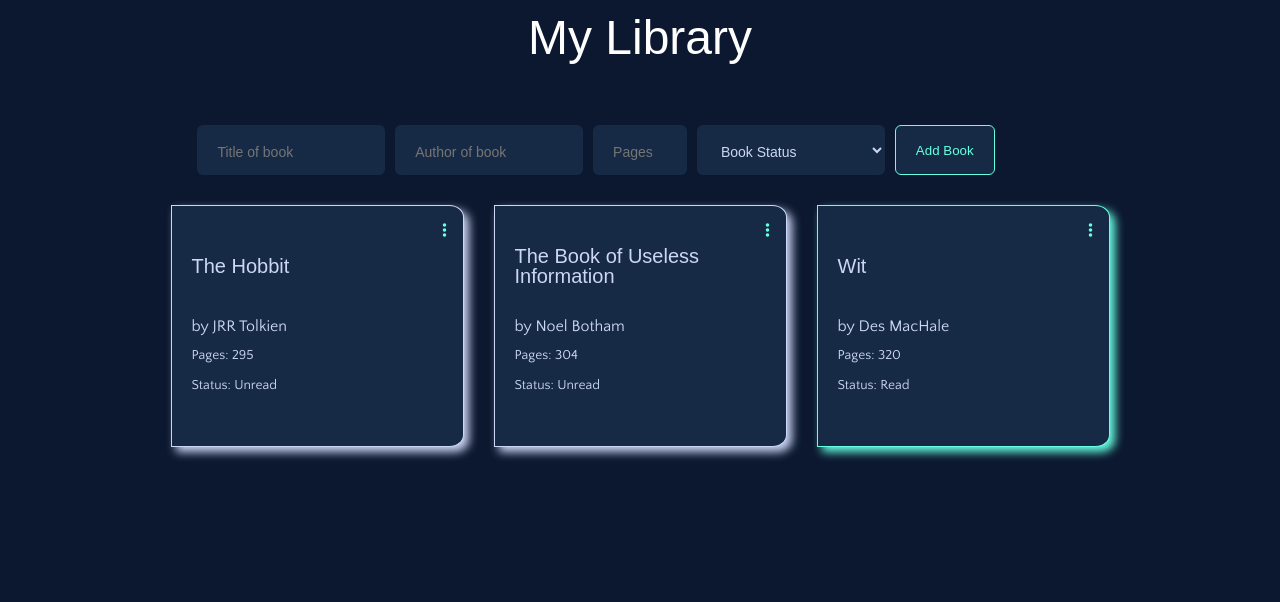
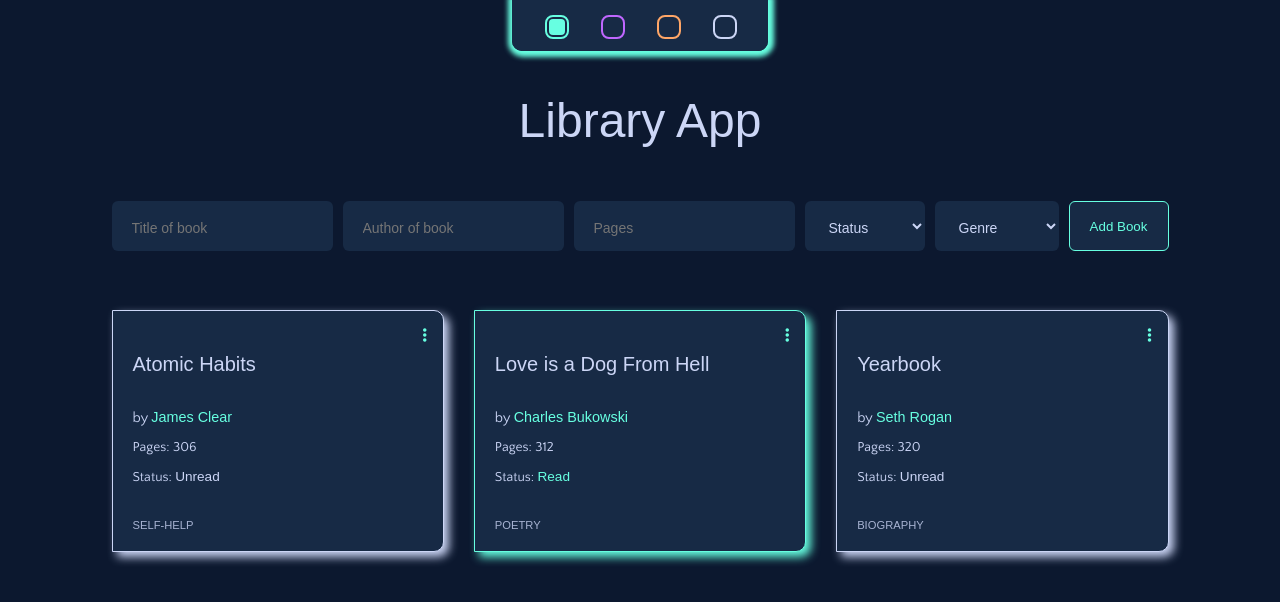
Before and after one commit to dizenver/library-js, a plain HTML site: page index.html in a window 1280 px wide. Drawn offline with Linux system fonts and the light colour scheme; a web font is replaced by a local one.

Commit message:
Added theme options, Genre for book and color highlights for author and Status

```diff
--- a/index.html
+++ b/index.html
@@ -19,10 +19,45 @@
 	</head>
 	<body>
 		<div class="container">
+			<div class="theme">
+				<form action="" class="color-picker">
+					<fieldset>
+						<legend class="visually-hidden">Pick a Color Scheme</legend>
+						<label for="darkblue-theme" class="visually-hidden">Dark</label>
+						<input
+							type="radio"
+							name="theme"
+							id="darkblue-theme"
+							class="darkblue-theme"
+							checked
+						/>
+						<label for="darkpurple-theme" class="visually-hidden">Purple</label>
+						<input
+							type="radio"
+							name="theme"
+							id="darkpurple-theme"
+							class="darkpurple-theme"
+						/>
+						<label for="darkorange-theme" class="visually-hidden">Purple</label>
+						<input
+							type="radio"
+							name="theme"
+							id="darkorange-theme"
+							class="darkorange-theme"
+						/>
+						<label for="light-theme" class="visually-hidden">Light</label>
+						<input
+							type="radio"
+							name="theme"
+							id="light-theme"
+							class="light-theme"
+						/>
+					</fieldset>
+				</form>
+			</div>
 			<div class="header">
-				<h1>My Library</h1>
+				<h1>Library App</h1>
 			</div>
-			<div class="sort"></div>
 			<form action="" id="add-book-form">
 				<input
 					type="text"
@@ -43,9 +78,18 @@
 					placeholder="Pages"
 				/>
 				<select id="form-read" name="form-read">
-					<option value="" selected hidden>Book Status</option>
+					<option value="" selected hidden>Status</option>
 					<option value="read">Not Read</option>
 					<option value="unread">Read</option>
+				</select>
+				<select id="form-tag" name="form-tag">
+					<option value="" selected hidden>Genre</option>
+					<option value="romance">Romance</option>
+					<option value="mystery">Mystery</option>
+					<option value="fantasy">Fantasy</option>
+					<option value="thriller">Thriller</option>
+					<option value="self-help">Self-help</option>
+					<option value="biography">Biography</option>
 				</select>
 				<button id="addBook" onclick="submitNewBook()">Add Book</button>
 				<script>
--- a/script.js
+++ b/script.js
@@ -1,23 +1,31 @@
 let library = [];
 
-function book(title, author, pages, read) {
+function book(title, author, pages, read, tags) {
 	(this.title = title),
 		(this.author = author),
 		(this.pages = Number(pages)),
 		(this.read = read);
+	this.tags = tags;
 }
 
-const hobbit = new book('The Hobbit', 'JRR Tolkien', 295, 'Unread');
-const useless = new book(
-	'The Book of Useless Information',
-	'Noel Botham',
-	304,
-	'Unread'
+const habits = new book(
+	'Atomic Habits',
+	'James Clear',
+	306,
+	'Unread',
+	'Self-help'
 );
-const wit = new book('Wit', 'Des MacHale', 320, 'Read');
-addBookToLibrary(hobbit);
-addBookToLibrary(useless);
-addBookToLibrary(wit);
+const loveIsaDog = new book(
+	'Love is a Dog From Hell',
+	'Charles Bukowski',
+	312,
+	'Read',
+	'Poetry'
+);
+const yearbook = new book('Yearbook', 'Seth Rogan', 320, 'Unread', 'Biography');
+addBookToLibrary(habits);
+addBookToLibrary(loveIsaDog);
+addBookToLibrary(yearbook);
 
 function loadLibrary() {
 	const myLibrary = document.getElementById('my-library');
@@ -41,7 +49,7 @@ function loadLibrary() {
 		const bookAuthor = document.createElement('div');
 		bookAuthor.classList.add('book-author');
 		bookAuthor.setAttribute('id', 'book-author');
-		bookAuthor.textContent = 'by ' + library[key].author;
+		bookAuthor.innerHTML = `by <span class="accent-span">${library[key].author}</span>`;
 		bookCard.appendChild(bookAuthor);
 
 		const bookPages = document.createElement('div');
@@ -53,8 +61,13 @@ function loadLibrary() {
 		const bookRead = document.createElement('div');
 		bookRead.classList.add('read-status');
 		bookRead.setAttribute('id', 'read-status');
-		bookRead.textContent = 'Status: ' + library[key].read;
 		bookCard.appendChild(bookRead);
+
+		const bookTags = document.createElement('div');
+		bookTags.classList.add('book-tags');
+		bookTags.setAttribute('id', 'book-tags');
+		bookTags.textContent = `${library[key].tags}`;
+		bookCard.appendChild(bookTags);
 
 		const menuIcon = document.createElement('div');
 		menuIcon.setAttribute('id', 'card-menu-icon');
@@ -81,17 +94,19 @@ function loadLibrary() {
 		removeBook.setAttribute('onclick', `removeBook(${bookCount})`);
 		cardMenu.appendChild(removeBook);
 
-		// Set Class of Card Based on Read Status
+		// Set Class of Card and Read Status Word Based on Read Status
 		if (library[key].read === 'Unread') {
 			bookCard.setAttribute('class', `book-unread`);
 			toggleReadStatus.setAttribute('class', 'fa-regular fa-eye');
 			toggleReadStatus.innerHTML =
 				'<span class="card-menu-titles">Mark as Read</span> ';
+			bookRead.innerHTML = 'Status: <span class="invert-span">Unread</span>';
 		} else {
 			bookCard.setAttribute('class', `book-read`);
 			toggleReadStatus.setAttribute('class', 'fa-regular fa-eye-slash');
 			toggleReadStatus.innerHTML =
 				'<span class="card-menu-titles">Mark as Unread</span> ';
+			bookRead.innerHTML = 'Status: <span class="accent-span">Read</span>';
 		}
 
 		bookCount++;
@@ -103,18 +118,30 @@ function submitNewBook() {
 	const newBookAuthor = document.getElementById('form-author').value;
 	const newBookPages = document.getElementById('form-pages').value;
 	const newBookRead = document.getElementById('form-read').value;
+	const newBookTag = document.getElementById('form-tag').value;
 
+	if (
+		!newBookTitle ||
+		!newBookAuthor ||
+		!newBookPages ||
+		!newBookRead ||
+		!newBookTag
+	) {
+		alert('Please fill out book information before adding to library');
+	} else {
 		let newBook = new book(
 			newBookTitle,
 			newBookAuthor,
 			newBookPages,
-		newBookRead
+			newBookRead,
+			newBookTag
 		);
 
 		addBookToLibrary(newBook);
 
 		let inputs = document.querySelectorAll('input');
 		inputs.forEach((input) => (input.value = ''));
+	}
 }
 
 function addBookToLibrary(book) {
@@ -152,3 +179,32 @@ window.onclick = function (event) {
 		}
 	}
 };
+
+const colorThemes = document.querySelectorAll('[name="theme"]');
+
+// store theme
+const storeTheme = function (theme) {
+	localStorage.setItem('theme', theme);
+};
+
+// set theme when visitor returns
+const setTheme = function () {
+	const activeTheme = localStorage.getItem('theme');
+	colorThemes.forEach((themeOption) => {
+		if (themeOption.id === activeTheme) {
+			themeOption.checked = true;
+		}
+	});
+	// fallback for no :has() support
+	document.documentElement.className = activeTheme;
+};
+
+colorThemes.forEach((themeOption) => {
+	themeOption.addEventListener('click', () => {
+		storeTheme(themeOption.id);
+		// fallback for no :has() support
+		document.documentElement.className = themeOption.id;
+	});
+});
+
+document.onload = setTheme();
--- a/style.css
+++ b/style.css
@@ -134,11 +134,6 @@ input[type='number'] {
 }
 
 :root {
-	--primary: rgb(12 24 47);
-	--secondary: rgb(23 42 69);
-	--light-invert: rgb(204 214 246);
-	--dark-invert: rgb(0, 0, 0);
-	--accent: rgb(103 255 225);
 }
 
 h1,
@@ -146,7 +141,7 @@ h2,
 h3,
 h4 {
 	font-family: 'Fira Sans Condensed', sans-serif;
-	color: white;
+	color: var(--invert);
 }
 
 h1 {
@@ -155,6 +150,10 @@ h1 {
 
 span {
 	font-family: 'Fira Sans Condensed', sans-serif;
+}
+
+body {
+	margin: 0;
 }
 
 .container {
@@ -172,34 +171,35 @@ span {
 	display: grid;
 	align-content: center;
 	justify-content: center;
-	height: 75px;
+	height: 100px;
 }
 
 .my-library {
 	display: grid;
 	grid-template-columns: repeat(auto-fit, minmax(150px, 1fr));
-	grid-auto-flow: column;
+	grid-auto-flow: row;
 	grid-template-rows: repeat(auto-fill, 300px);
 	justify-content: center;
+	align-items: center;
 	gap: 30px;
 }
 
 .my-library > * {
 	height: 200px;
 	font-family: 'Quattrocento Sans', sans-serif;
-	color: var(--light-invert);
+	color: var(--invert);
 	background-color: var(--secondary);
 	border: 1px solid red;
 }
 
 #book-card {
-	border-radius: 0px 5% 5% 0px;
+	border-radius: 0px 10px 10px 0px;
 	padding: 20px;
 	display: grid;
 	gap: 10px;
 	overflow: hidden;
 	align-items: center;
-	grid-template-rows: 1fr 20px 20px 20px 20px;
+	grid-template-rows: 2fr 20px 20px 20px 1fr;
 	grid-template-columns: 1fr 25px;
 	grid-template-areas:
 		'title menu-icon'
@@ -226,7 +226,7 @@ span {
 
 .book-author {
 	grid-area: author;
-	font-size: 1rem;
+	font-size: 0.9rem;
 }
 
 .book-pages {
@@ -237,6 +237,24 @@ span {
 .read-status {
 	grid-area: read-status;
 	font-size: 0.85rem;
+}
+
+.accent-span {
+	font-weight: 500;
+	color: var(--accent);
+}
+
+.invert-span {
+	font-weight: 500;
+}
+
+.book-tags {
+	grid-area: tags;
+	font-size: 0.7rem;
+	text-transform: uppercase;
+	opacity: 0.8;
+	font-family: 'Fira Sans Condensed', sans-serif;
+	align-self: flex-end;
 }
 
 #toggle-read-status {
@@ -273,37 +291,37 @@ span {
 }
 
 .book-unread {
-	border: 1px solid var(--light-invert);
-	box-shadow: 5px 5px 10px var(--light-invert);
+	border: 1px solid var(--invert);
+	box-shadow: 5px 5px 10px var(--invert);
 	/* background-color: rgba(var(--unread), 0.3); */
 }
 
 /* Add Book Form Style */
-form {
+.container > form {
 	display: grid;
 	align-items: center;
 	justify-content: center;
 	grid-auto-flow: column;
 	gap: 10px;
 	margin: 10px 0;
-	grid-template-columns: 20% 20% 10% 20% 20%;
+	/* grid-template-columns: 20% 20% 10% 10% 20% 20%; */
 }
 
-input,
+.container > form > input,
 select {
 	height: 50px;
 	background-color: var(--secondary);
 	border-radius: 6px;
 	border: 0;
 	box-sizing: border-box;
-	color: var(--light-invert);
+	color: var(--invert);
 	font-size: 14px;
 	font-family: 'Fira Sans Condensed', sans-serif;
 	outline: 0;
 	padding: 4px 20px 0;
 }
 
-form > button {
+.container > form > button {
 	height: 50px;
 	width: 100px;
 	background-color: var(--secondary);
@@ -363,7 +381,7 @@ input::placeholder {
 /* Change color of dropdown links on hover */
 .card-menu li:hover {
 	background-color: var(--secondary);
-	color: var(--light-invert);
+	color: var(--invert);
 }
 
 /* Show the dropdown menu (use JS to add this class to the .dropdown-content container when the user clicks on the dropdown button) */
@@ -380,7 +398,7 @@ input::placeholder {
 		gap: 20px;
 	}
 
-	form {
+	.container > form {
 		display: grid;
 		align-items: center;
 		justify-content: center;
@@ -400,7 +418,7 @@ input::placeholder {
 		gap: 20px;
 	}
 
-	form {
+	.container > form {
 		display: grid;
 		align-items: center;
 		justify-content: center;
@@ -411,3 +429,102 @@ input::placeholder {
 		grid-template-columns: 250px;
 	}
 }
+.visually-hidden {
+	display: none;
+}
+.color-picker > fieldset {
+	border: 0;
+	display: flex;
+	width: fit-content;
+	gap: 2rem;
+	background: var(--secondary);
+	padding: 1rem 2rem;
+	margin-inline: auto;
+	border-radius: 0px 0px 10px 10px;
+	box-shadow: 1px 1px 5px 5px var(--accent);
+}
+
+.color-picker input[type='radio'] {
+	appearance: none;
+	width: 1rem;
+	height: 1rem;
+	outline: 2px solid var(--radio-color, currentColor);
+	outline-offset: 2px;
+	border-radius: 25%;
+}
+
+.color-picker input[type='radio']:checked {
+	background-color: var(--radio-color);
+}
+
+.color-picker input[type='radio']#darkblue-theme {
+	--radio-color: rgb(103 255 225);
+}
+
+.color-picker input[type='radio']#darkpurple-theme {
+	--radio-color: rgb(192, 103, 255);
+}
+
+.color-picker input[type='radio']#darkorange-theme {
+	--radio-color: rgb(255, 166, 103);
+}
+
+.color-picker input[type='radio']#light-theme {
+	--radio-color: rgb(204 214 246);
+}
+
+.darkblue-theme {
+	--primary: rgb(12 24 47);
+	--secondary: rgb(23 42 69);
+	--invert: rgb(204 214 246);
+	--accent: rgb(103 255 225);
+}
+
+:root:has(#darkblue-theme:checked) {
+	--primary: rgb(12 24 47);
+	--secondary: rgb(23 42 69);
+	--invert: rgb(204 214 246);
+	--accent: rgb(103 255 225);
+}
+
+.darkpurple-theme {
+	--primary: rgb(27, 12, 47);
+	--secondary: rgb(49, 23, 69);
+	--invert: rgb(204 214 246);
+	--accent: rgb(192, 103, 255);
+}
+
+:root:has(#darkpurple-theme:checked) {
+	--primary: white;
+	--secondary: rgb(226, 226, 226);
+	--invert: black;
+	--accent: rgb(35, 73, 126);
+}
+
+.darkorange-theme {
+	--primary: rgb(47, 32, 12);
+	--secondary: rgb(69, 42, 23);
+	--invert: rgb(204 214 246);
+	--accent: rgb(255, 166, 103);
+}
+
+:root:has(#darkorange-theme:checked) {
+	--primary: rgb(47, 32, 12);
+	--secondary: rgb(69, 42, 23);
+	--invert: rgb(204 214 246);
+	--accent: rgb(255, 166, 103);
+}
+
+.light-theme {
+	--primary: rgb(226, 226, 226);
+	--secondary: white;
+	--invert: black;
+	--accent: rgb(111, 146, 174);
+}
+
+:root:has(#light-theme:checked) {
+	--primary: white;
+	--secondary: rgb(226, 226, 226);
+	--invert: black;
+	--accent: rgb(35, 73, 126);
+}
```
Lines whose indentation alone changed are shown as unchanged.
